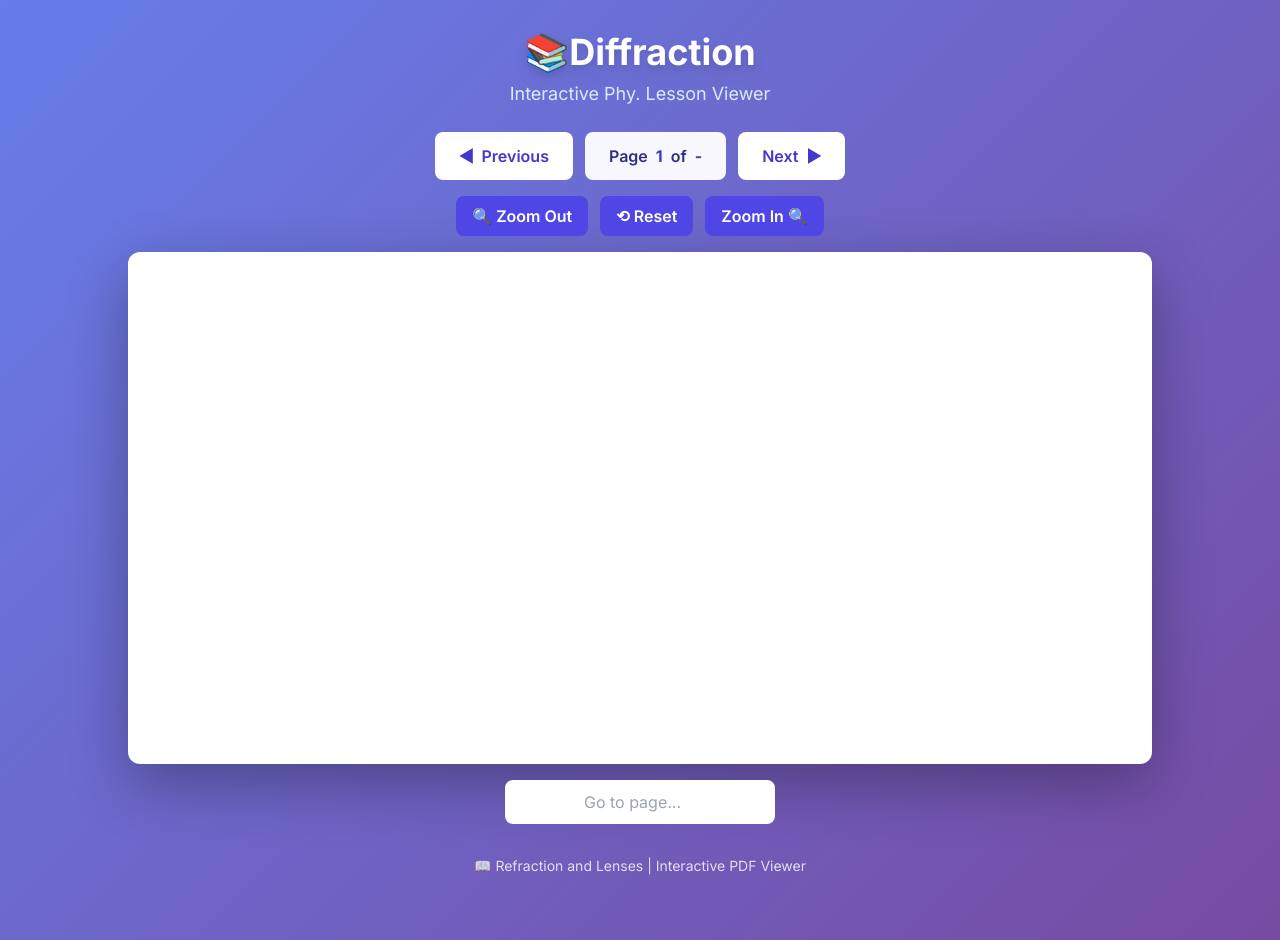
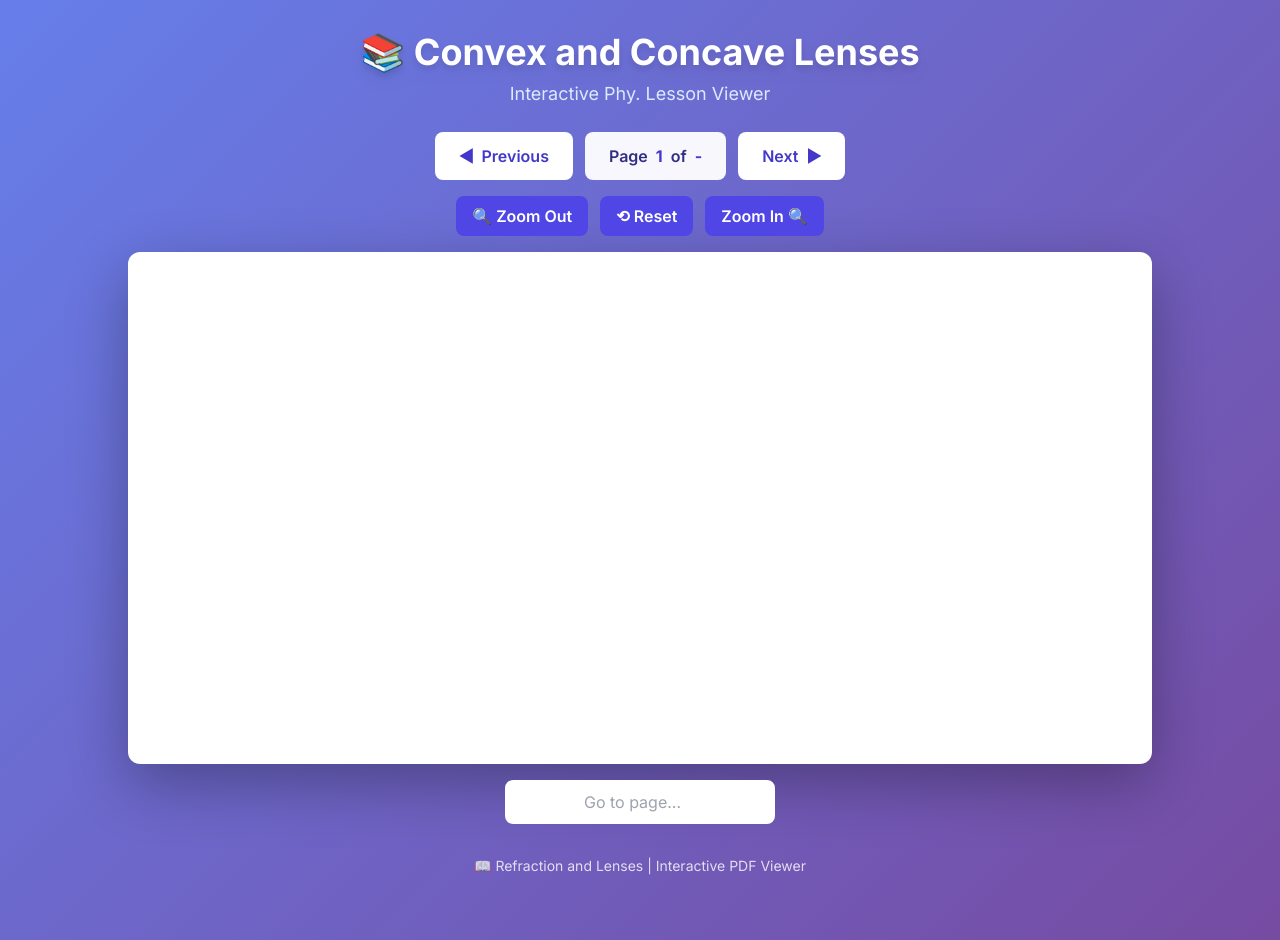
Before and after one commit to Hesham-Afandi/10Adv-Ins-Phy-T3-1.2, a plain HTML site: page index.html in a window 1280 px wide. Drawn offline with nearby package versions, Linux system fonts and the light colour scheme; a script that the page names is missing.

Commit message:
Update title and header for lenses topic

```diff
--- a/index.html
+++ b/index.html
@@ -3,7 +3,7 @@
 <head>
     <meta charset="UTF-8">
     <meta name="viewport" content="width=device-width, initial-scale=1.0">
-    <title> Diffraction </title>
+    <title> Convex and Concave Lenses </title>
     <script src="https://cdnjs.cloudflare.com/ajax/libs/pdf.js/3.11.174/pdf.min.js"></script>
     <script src="https://cdn.tailwindcss.com"></script>
     <style>
@@ -35,7 +35,7 @@
 
     <!-- Header -->
     <header class="max-w-5xl mx-auto mb-6 text-center">
-        <h1 class="text-4xl font-bold text-white mb-2 drop-shadow-lg">📚Diffraction </h1>
+        <h1 class="text-4xl font-bold text-white mb-2 drop-shadow-lg">📚 Convex and Concave Lenses </h1>
         <p class="text-blue-100 text-lg">Interactive Phy. Lesson Viewer</p>
     </header>
 
```
